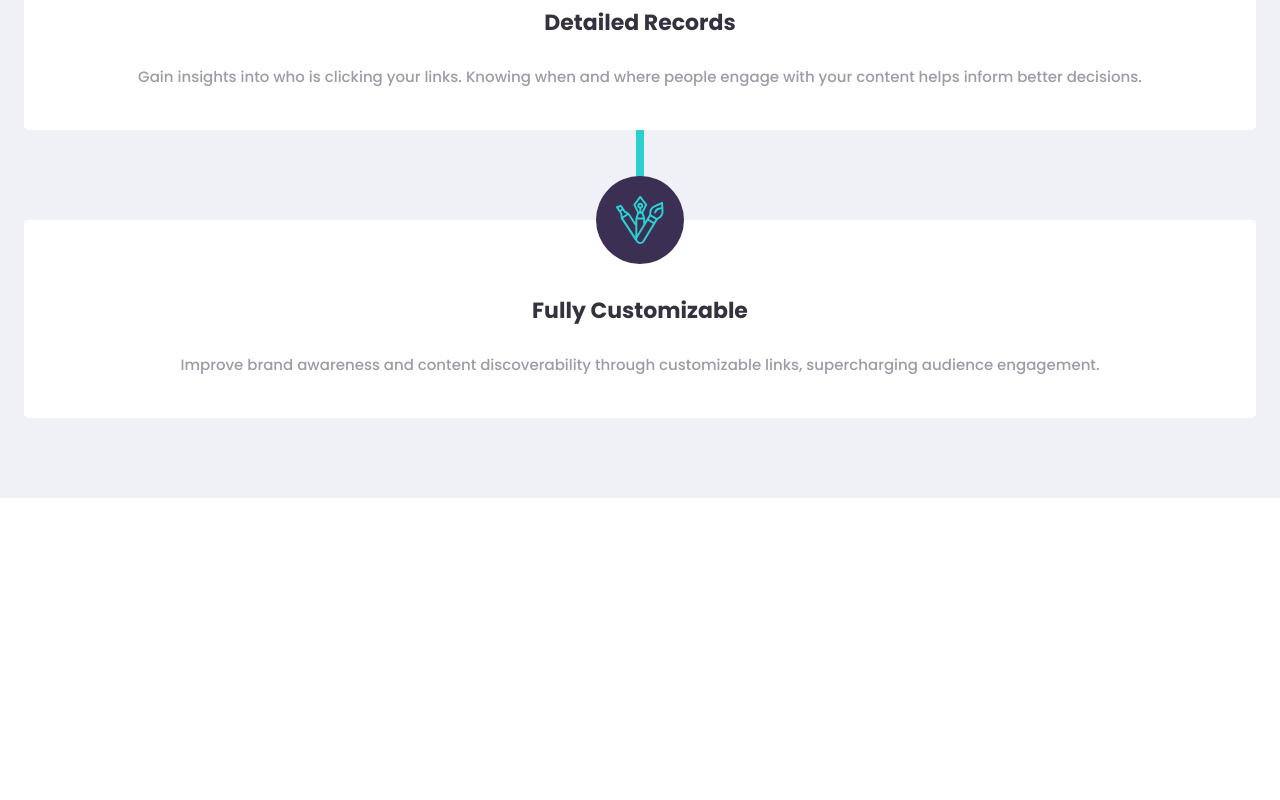
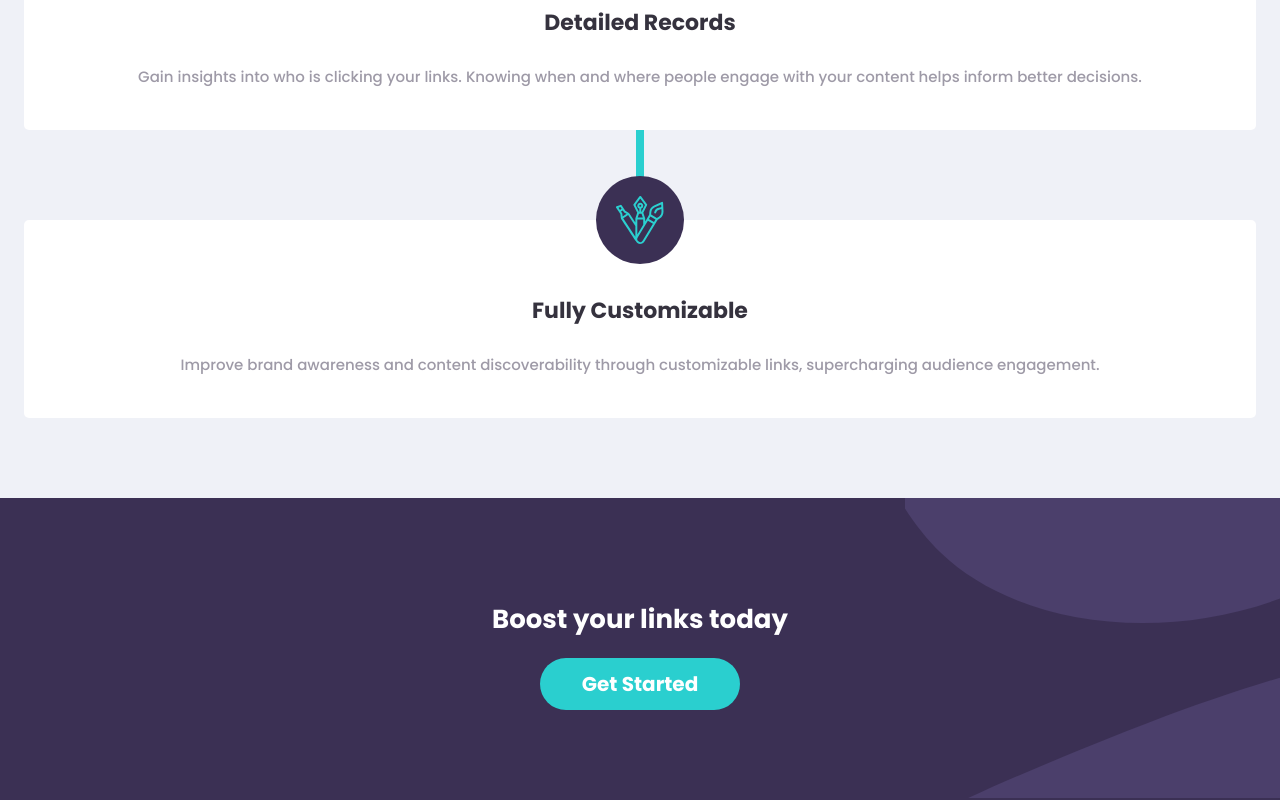
Before and after one commit to DrMalina/shortly, a React (Create React App) app: page / in a window 1280 px wide. Shown: the part 1530-2330 px from the top of the page. Before the commit the page ends 2028 px from the top, so only its background shows below. Built offline with nearby package versions, Linux system fonts and the light colour scheme.

Commit message:
Add CTA Section

```diff
--- a/src/App.tsx
+++ b/src/App.tsx
@@ -1,4 +1,5 @@
 import React from 'react';
+import { CTA } from './components/CTA';
 import { Features } from './components/Features';
 import { Header } from './components/Header';
 import { HeroBanner } from './components/HeroBanner';
@@ -14,6 +15,7 @@ const App = () => {
         <HeroBanner />
         <Shortener />
         <Features />
+        <CTA />
       </main>
     </>
   );
--- /dev/null
+++ b/src/components/CTA/CTA.tsx
@@ -0,0 +1,11 @@
+import React, { FC } from 'react';
+import { Container, Heading, Link } from './style';
+
+export const CTA: FC = () => {
+  return (
+    <Container>
+      <Heading>Boost your links today</Heading>
+      <Link href="#">Get Started</Link>
+    </Container>
+  );
+};
--- /dev/null
+++ b/src/components/CTA/index.ts
@@ -0,0 +1 @@
+export * from './CTA';
--- /dev/null
+++ b/src/components/CTA/style.ts
@@ -0,0 +1,31 @@
+import styled from 'styled-components';
+import { theme } from '../../theme/mainTheme';
+import bgBoostMobile from '../../assets/images/bg-boost-mobile.svg';
+
+export const Container = styled.section`
+  background-color: ${theme.colors.background};
+  background-image: url(${bgBoostMobile});
+  background-position: top right;
+  background-repeat: no-repeat;
+  text-align: center;
+  padding: 9rem 0;
+`;
+
+export const Heading = styled.h2`
+  margin-top: 1.8rem;
+  font-size: 2.6rem;
+  font-weight: ${theme.fontWeight.bold};
+  color: ${theme.colors.white};
+`;
+
+export const Link = styled.a`
+  display: inline-block;
+  margin-top: 2.6rem;
+  font-size: ${theme.fontSize.m};
+  font-weight: ${theme.fontWeight.bold};
+  background-color: ${theme.colors.primary};
+  color: ${theme.colors.white};
+  text-decoration: none;
+  border-radius: 2.8rem;
+  padding: 1.6rem 4.2rem;
+`;
```
